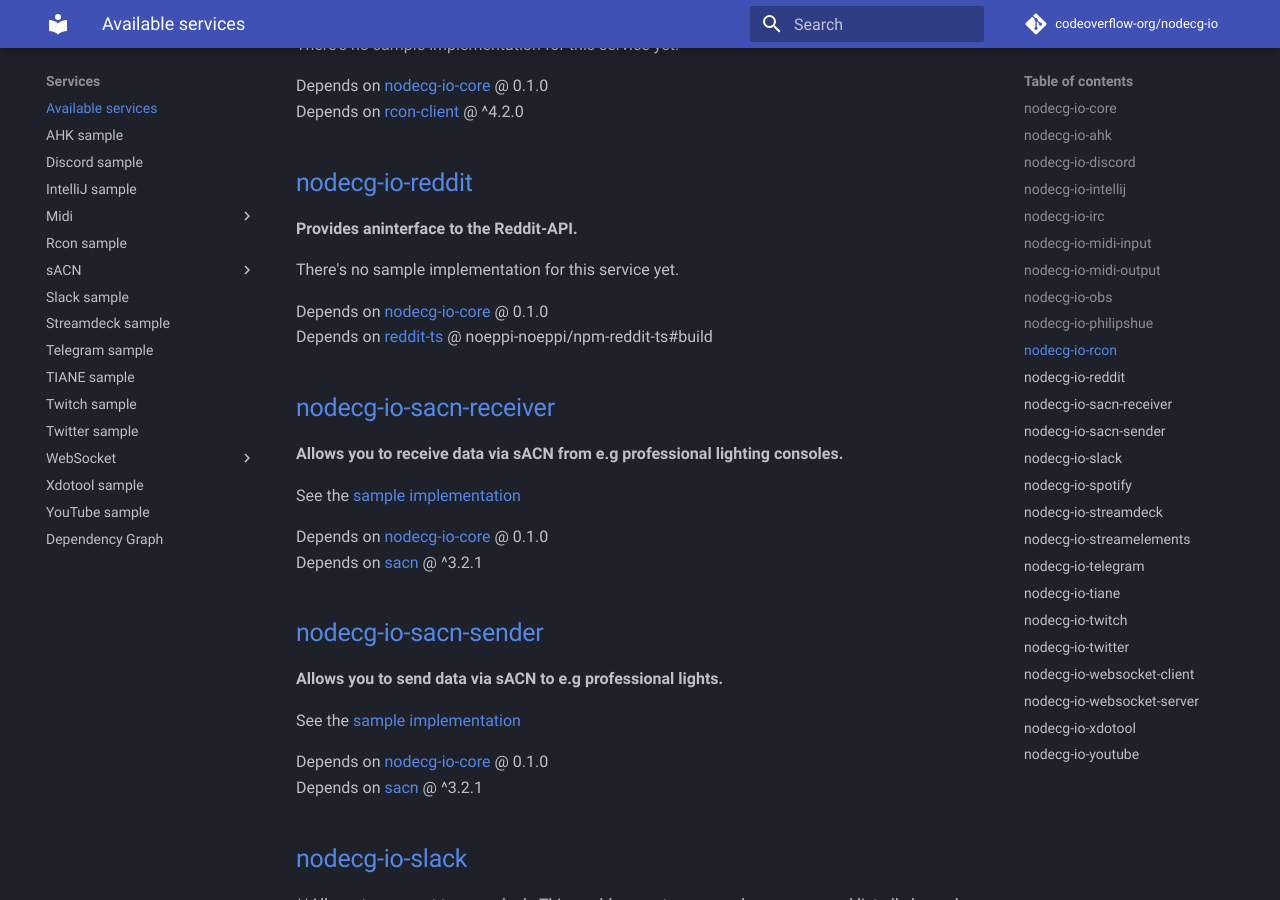
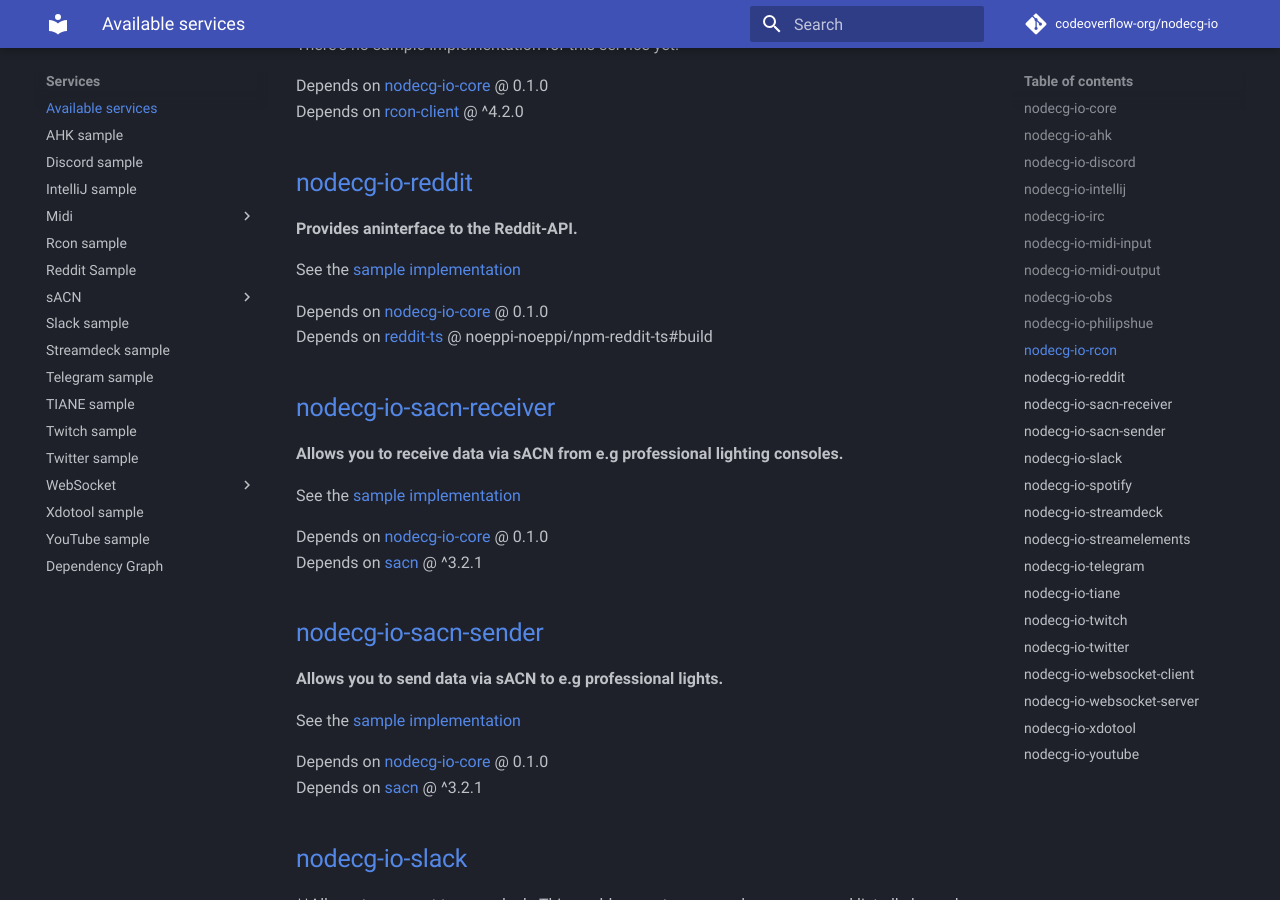
Before and after one commit to codeoverflow-org/nodecg-io-docs, an MkDocs documentation site: the page built from docs/services.md, in a window 1280 px wide and 900 px high, scrolled down 2352 px. Built offline with MkDocs 1.6.1 and Material for MkDocs 9.7.7, drawn with Linux system fonts in a browser that asks for light colours; comment, search, counter and statistics services are not loaded.

Commit message:
Add reddit sample to mkdocs.yml

```diff
--- a/docs/services.md
+++ b/docs/services.md
@@ -96,7 +96,7 @@
 
 **Provides aninterface to the Reddit-API.**
 
-There's no sample implementation for this service yet.
+See the [sample implementation](samples/reddit.md)
 
 Depends on [nodecg-io-core](https://github.com/codeoverflow-org/nodecg-io/tree/master/nodecg-io-core) @ 0.1.0 <br>
 Depends on [reddit-ts](https://www.npmjs.com/package/reddit-ts) @ noeppi-noeppi/npm-reddit-ts#build <br>
--- a/mkdocs.yml
+++ b/mkdocs.yml
@@ -55,6 +55,7 @@
                 - Midi-Output sample: samples/midi-output.md
                 - Midi-IO sample: samples/midi-io.md
           - Rcon sample: samples/rcon.md
+          - Reddit Sample: samples/reddit.md
           - sACN:
                 - sACN Receiver sample: samples/sacn-receiver.md
                 - sACN Sender sample: samples/sacn-sender.md
```
